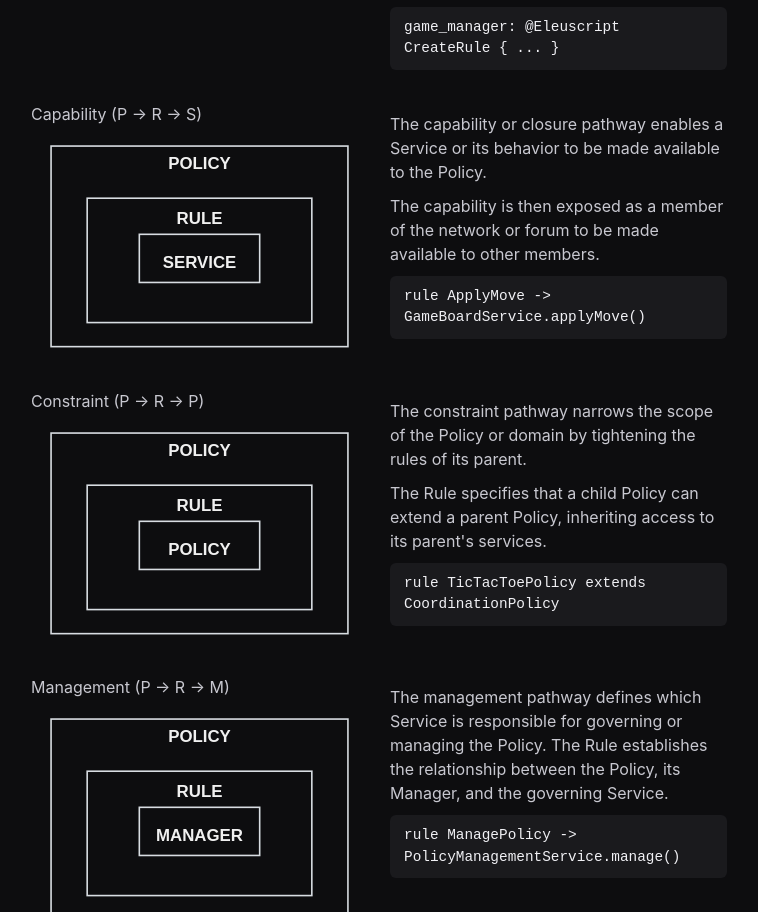
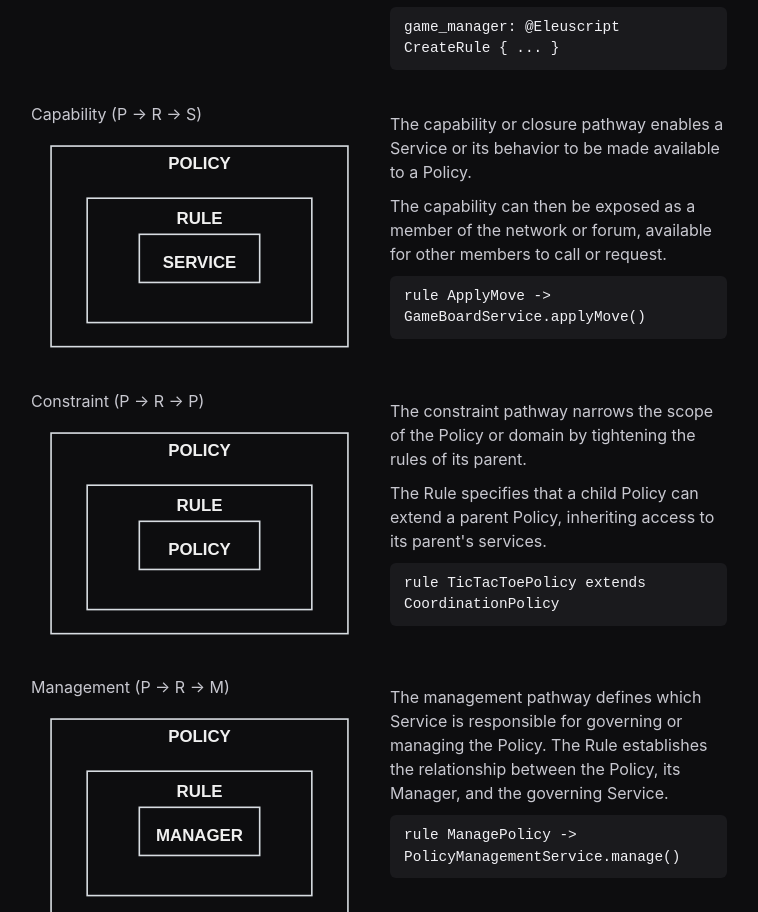
Before and after one commit to aletheon/eleutherios-docs, a plain HTML site: page index.html in a window 1280 px wide. Shown: the part 6648-7560 px from the top of the page, without its empty margins (261-1019 px from the left). Drawn offline with Linux system fonts and the light colour scheme.

Commit message:
describe what changed

```diff
--- a/index.html
+++ b/index.html
@@ -2128,8 +2128,8 @@ main svg { max-width: 100%; height: auto; }
 
                 </td>
                 <td valign="top" style="text-align:left;padding:10px;">
-                  <p>The capability or closure pathway enables a Service or its behavior to be made available to the Policy.</p>
-                  <p>The capability is then exposed as a member of the network or forum to be made available to other members.</p>
+                  <p>The capability or closure pathway enables a Service or its behavior to be made available to a Policy.</p>
+                  <p>The capability can then be exposed as a member of the network or forum, available for other members to call or request.</p>
                   <p>
                     <code class="code-snippet"><span>rule ApplyMove -&gt;</span><span>GameBoardService.applyMove()</span></code>
                   </p>
```
